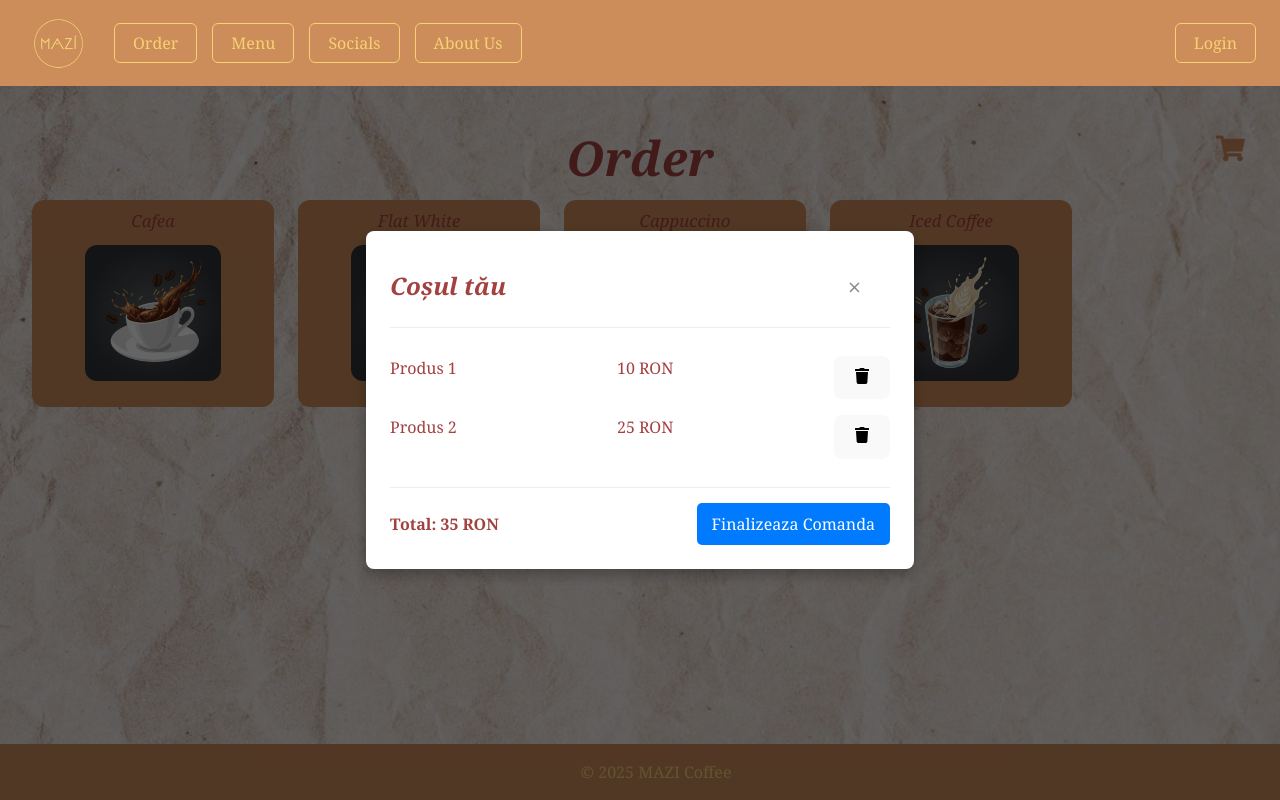
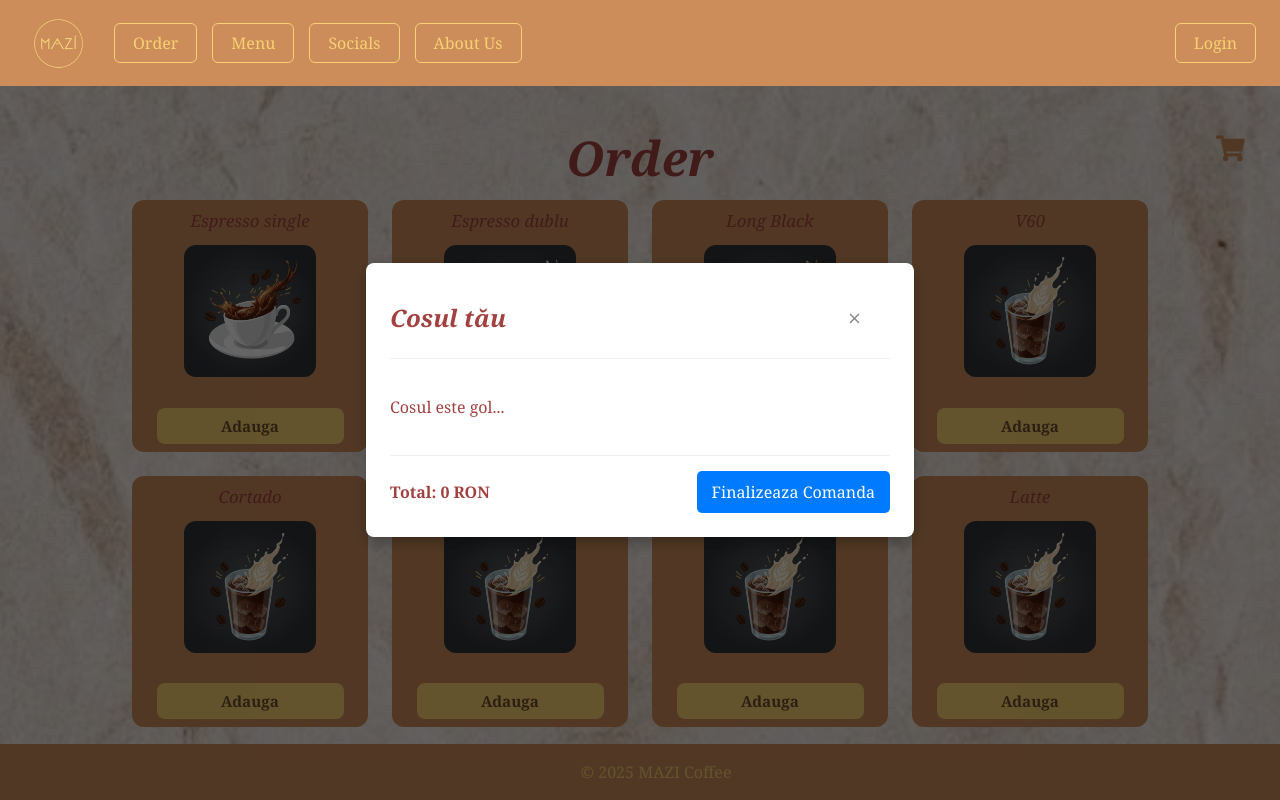
Before and after one commit to IttuAlex/ARDT_Proiect_Java, a React (Vite) app in the folder frontend/: page /order in a window 1280 px wide. Both pictures are taken after a click on the element 1230 px from the left and 151 px from the top of the page. Shown: the top 800 px of the page. Built offline with nearby package versions, Linux system fonts and the light colour scheme.

Commit message:
am adaugt butonul adauga in pagina order, plus toate bauturile din meniu cu continutul lor

```diff
--- a/frontend/src/pages/Cart.jsx
+++ b/frontend/src/pages/Cart.jsx
@@ -4,39 +4,15 @@ import Navbar from "../components/Navbar";
 import Footer from "../components/Footer";
 import {FaTrash} from "react-icons/fa";
 
-function Cart({onClose}){
+function Cart({onClose, cartItems, onRemoveItem}){
 
-    const [cartItems, setCartItems] = useState([
-        {id: 1, name: "Produs 1", price: 10},
-        {id: 2, name: "Produs 2", price: 25},
-
-    ]);
-
-    const addItem = () => {
-        const name = prompt("Nume produs:");
-        const price = parseFloat(prompt("Pret produs:"));
-
-        if(name && !isNaN(price)){
-            setCartItems([
-                ...cartItems,
-                {id: Date.now(), name, price},
-            ]);
-
-        }
-
-    };
-
-    const removeItem = (id) => {
-        setCartItems(cartItems.filter((item) => item.id !== id));
-    };
-
-    const total =  cartItems.reduce((sum, item) => sum + item.price, 0);
+    const total = cartItems.reduce((sum, item) => sum + item.price, 0)
 
     return(
         <div className="cart-backdrop" onClick={onClose}>
             <div className="cart-modal" onClick={(e) => e.stopPropagation()}>
                 <div className="cart-header">
-                <h2>Coșul tău</h2>
+                <h2>Cosul tău</h2>
 
                 <button onClick={onClose} className="close-button">
                     &times;
@@ -45,7 +21,7 @@ function Cart({onClose}){
 
                 <div className="cart-content">
                         {cartItems.length === 0 ? (
-                            <p>Coșul este gol...</p>
+                            <p>Cosul este gol...</p>
                         ) : (
                             cartItems.map((item) => (
                             <div className="cart-item" key={item.id}>
@@ -53,9 +29,9 @@ function Cart({onClose}){
                                 <span>{item.price} RON</span>
                                 <button
                                 className="remove-btn"
-                                onClick={() => removeItem(item.id)}
+                                onClick={() => onRemoveItem(item.id)}
                                 >
-                                <FaTrash size={16} />
+                                <FaTrash size={12} />
                                 </button>
                             </div>
                             ))
--- a/frontend/src/pages/Order.css
+++ b/frontend/src/pages/Order.css
@@ -30,12 +30,10 @@
 
 .order-list {
   padding-top: 120px;
-  display: grid;
-  grid-template-columns: repeat(auto-fit, minmax(220px, auto));
+  display: flex;
+  flex-wrap: wrap;
   gap: 24px;
   justify-content: center;
-  justify-items: center;
-  align-items: start;
 }
 
 .order-card {
@@ -46,8 +44,9 @@
   flex-direction: column;
   align-items: center;
 
+  width: 220px;
   height: auto;
-  margin-inline: auto;
+
 }
 .order-name {
   margin: 0 0 8px;
@@ -105,6 +104,27 @@
   opacity: 1;
 }
 
+.order-add-button{
+  background-color: #f7d172;
+  color: #6b4f2c;
+  border: none;
+  border-radius: 8px;
+  padding: 8px 16px;
+  margin-top: 12px;
+  font-weight: 600;
+  font-size: 0.95rem;
+  width: 85%;
+  cursor: pointer;
+  transition: background-color 0.2s ease, transform 0.2s ease;
+
+}
+
+.order-add-button:hover{
+  background-color: #e6c06a;
+  transform: scale(1.03);
+
+}
+
 @media (max-width: 768px) {
   .order-list {
     grid-template-columns: 1fr;
--- a/frontend/src/pages/Order.jsx
+++ b/frontend/src/pages/Order.jsx
@@ -14,14 +14,34 @@ import cafea4 from "../images/cafea4.jpg";
 import { FaShoppingCart } from "react-icons/fa";
 
 const products = [
-  { id: 1, name: "Cafea", img: cafea2, ingredients: "bla, bla, bla" },
-  { id: 2, name: "Flat White", img: cafea1, ingredients: "bla, bla, bla" },
-  { id: 3, name: "Cappuccino", img: cafea3, ingredients: "Espresso, lapte, spumă densă" },
-  { id: 4, name: "Iced Coffee", img: cafea4, ingredients: "Cafea cold brew, gheață, lapte" }
+  { id: 1, name: "Espresso single", img: cafea2, ingredients: "cafea, apa 20ml", price: 10 },
+  { id: 2, name: "Espresso dublu", img: cafea1, ingredients: "cafea, apa, 40ml", price: 12 },
+  { id: 3, name: "Long Black", img: cafea3, ingredients: "espresso dublu, apa, 80ml", price: 12 },
+  { id: 4, name: "V60", img: cafea4, ingredients: "cafea, apa, 200ml", price: 20 },
+  { id: 5, name: "Cortado", img: cafea4, ingredients: "espresso single, crema de lapte, 120ml", price: 12 },
+  { id: 6, name: "Cappuccino", img: cafea4, ingredients: "espresso single, crema de lapte, 200ml", price: 14 },
+  { id: 7, name: "Flat White", img: cafea4, ingredients: "espresso dublu, crema de lapte, 180ml", price: 15 },
+  { id: 8, name: "Latte", img: cafea4, ingredients: "espresso single, crema de lapte, 300ml", price: 16 },
+  { id: 9, name: "Babyccino", img: cafea4, ingredients: "crema de lapte, 120ml", price: 6 },
+  { id: 10, name: "Hot Cioco", img: cafea4, ingredients: "ciocolata calde pudra, crema de lapte, 200ml", price: 15 },
+  { id: 11, name: "Ceai", img: cafea4, ingredients: "ceai, apa", price: 14 },
+  { id: 12, name: "Espresso Tonic", img: cafea4, ingredients: "espresso dublu, apa tonica, gheata, 180ml", price: 17 },
+  { id: 13, name: "Cold Brew Tonic", img: cafea4, ingredients: "cold brew, apa tonica, gheata, 180ml", price: 17 },
+  { id: 14, name: "Cold Brew Latte", img: cafea4, ingredients: "cold brew, apa, gheata, 250ml", price: 16 },
+  { id: 15, name: "Cold Brew", img: cafea4, ingredients: "cafea, apa, gheata, 180ml", price: 14 },
+  { id: 16, name: "Ice Cappuccino", img: cafea4, ingredients: "espresso single, crema de lapte, gheata, 180ml", price: 14 },
+  { id: 17, name: "Ice Latte", img: cafea4, ingredients: "espresso single, crema de lapte, gheata, 250ml", price: 16 },
+  { id: 18, name: "Matcha Latte", img: cafea4, ingredients: "ceai matcha pudra, apa, crema de lapte, 300ml", price: 20 },
+  { id: 19, name: "Ice Matcha Latte", img: cafea4, ingredients: "ceai matcha pudra, apa, crema de lapte, gheata, 250ml", price: 20 },
+  { id: 20, name: "Matcha Tonic", img: cafea4, ingredients: "ceai matcha pudra, apa, apa tonica, 180ml", price: 22 },
+  { id: 21, name: "Socata", img: cafea4, ingredients: "sirop de soc, zeama de lamaie, apa carbogazoasa, gheata, 250ml", price: 14 },
+  { id: 22, name: "Limonada cu zmeura", img: cafea4, ingredients: "sirop de zmeura, zeama de lamaie, apa carbogazoasa, 250ml", price: 14 }
 ];
 
 const Order = () => {
     const [isCartOpen, setIsCartOpen] = useState(false);
+
+    const [cartItems, setCartItems] = useState([]);
 
     const handleOpenCart = () => {
       setIsCartOpen(true);
@@ -30,6 +50,21 @@ const Order = () => {
     const handleCloseCart = () => {
       setIsCartOpen(false);
     };
+
+    const handleAddToCart = (product) => {
+        const newItem = {
+          name: product.name,
+          price: product.price,
+          id: Date.now()
+
+        };
+       setCartItems(prevItems => [...prevItems, newItem]);
+
+    };
+
+    const handleRemoveFromCart = (itemId) => {
+      setCartItems(prevItems => prevItems.filter(item => item.id !== itemId));
+    }
 
   return (
     <>
@@ -48,6 +83,7 @@ const Order = () => {
               <img src={p.img} alt={p.name} />
             </div>
             <p className="order-ingredients">{p.ingredients}</p>
+            <button className="order-add-button" onClick={() => handleAddToCart(p)}> Adauga</button>
           </article>
         ))}
       </section>
@@ -55,7 +91,7 @@ const Order = () => {
 
       <Footer />
 
-      {isCartOpen && <Cart onClose={handleCloseCart}/>}
+      {isCartOpen && <Cart onClose={handleCloseCart} cartItems={cartItems} onRemoveItem={handleRemoveFromCart}/>}
 
     </>
   );
```
